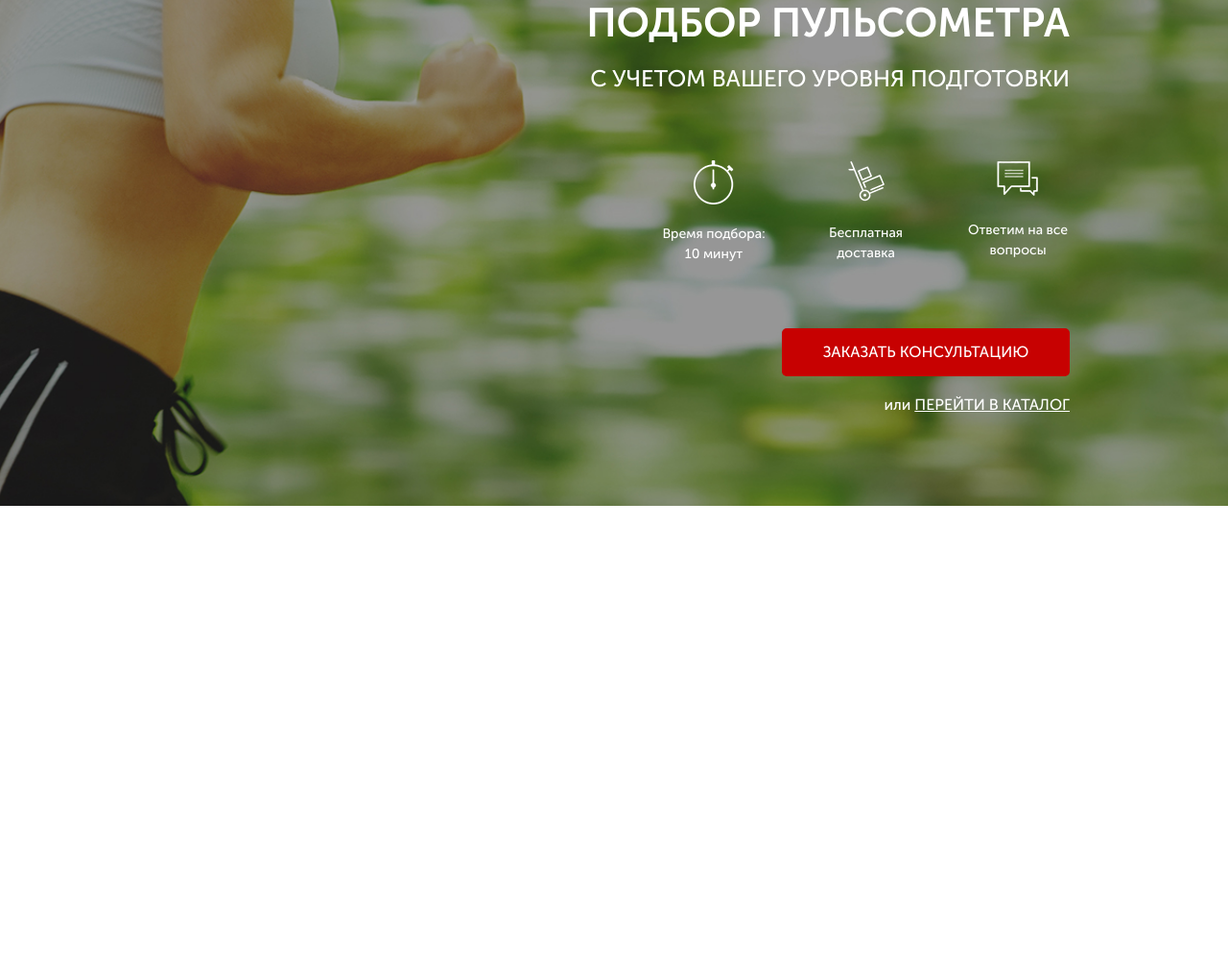
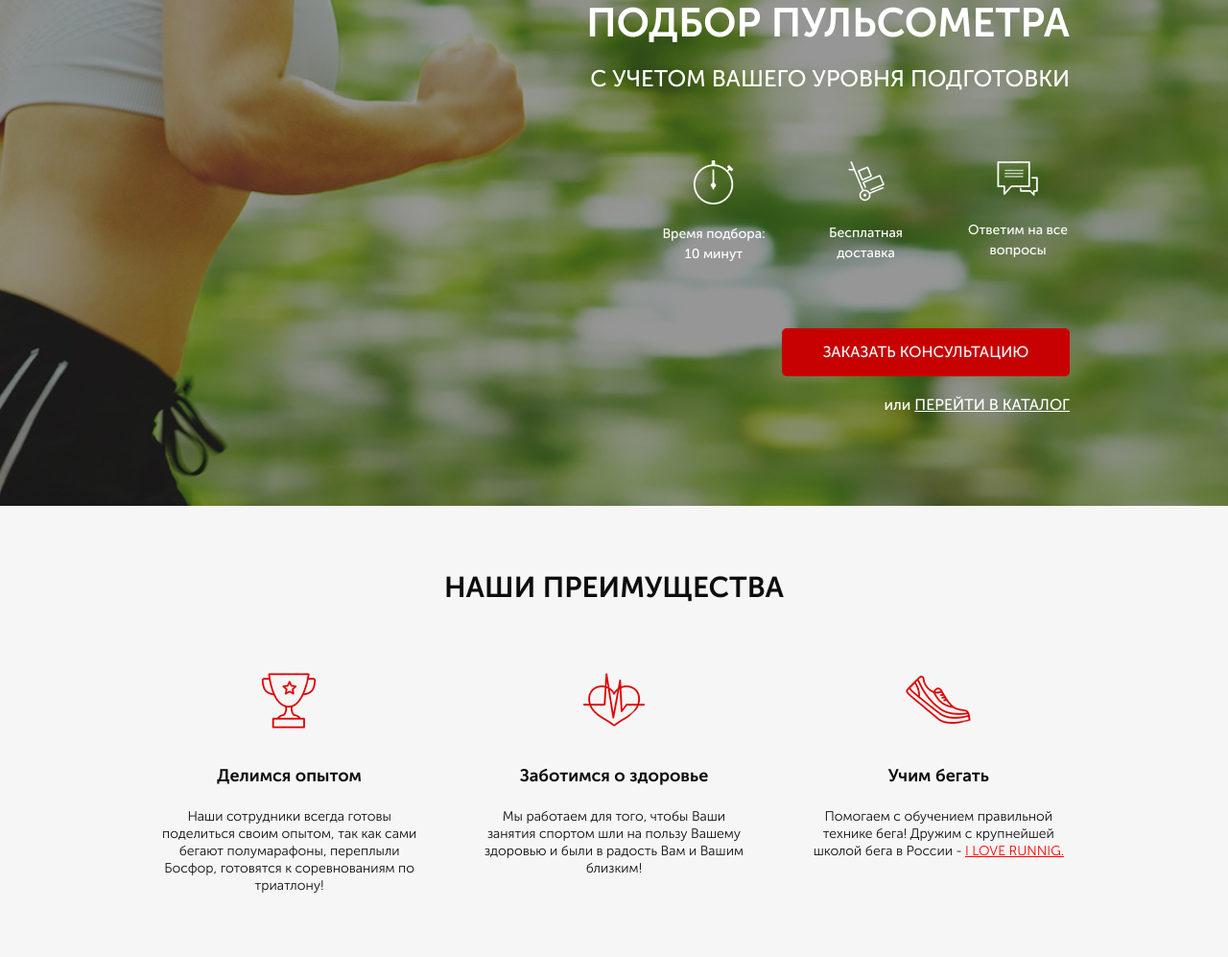
Before and after one commit to SO-Matveev/SO-Matveev, a website: page src/index.html in a window 1280 px wide. Shown: the part 165-1162 px from the top of the page at 96% size. Before the commit the page ends 800 px from the top, so only its background shows below. Drawn offline with Linux system fonts and the light colour scheme.

Commit message:
add section advantges

```diff
--- a/src/index.html
+++ b/src/index.html
@@ -54,5 +54,27 @@
 
         </div>
     </div>
+    <div class="advantges">
+        <div class="container">
+            <h3 class="advantges__header">наши преимущества</h3>
+            <div class="advantges__wrapper">
+                <div class="advantges__item">
+                    <div class="advantges__icon"><img src="icons/cup.png" alt="cup"></div>
+                    <div class="advantges__subheader">Делимся опытом</div>
+                    <div class="advantges__descr">Наши сотрудники всегда готовы поделиться своим опытом, так как сами бегают полумарафоны, переплыли Босфор, готовятся к соревнованиям по триатлону!</div>
+                </div>
+                <div class="advantges__item">
+                    <div class="advantges__icon"><img src="icons/heart.png" alt="heart"></div>
+                    <div class="advantges__subheader">Заботимся о здоровье</div>
+                    <div class="advantges__descr">Мы работаем для того, чтобы Ваши занятия спортом шли на пользу Вашему здоровью и были в радость Вам и Вашим близким!</div>
+                </div>
+                <div class="advantges__item">
+                    <div class="advantges__icon"><img src="icons/shoe.png" alt="shoe"></div>
+                    <div class="advantges__subheader">Учим бегать</div>
+                    <div class="advantges__descr">Помогаем с обучением правильной технике бега! Дружим с крупнейшей школой бега в России - <span class="advantges__run">i love runnig.</span></div>
+                </div>
+            </div>
+        </div>
+    </div>
 </body>
 </html>
--- /dev/null
+++ b/src/sass/blocks/_advantges.scss
@@ -0,0 +1,43 @@
+.advantges{
+    min-height: 470px;
+    background: #F6F6F6;
+    &__header{
+        color: #0D0D0D;
+        text-align: center;
+        padding-top: 70px;
+        font-weight: 700;
+        font-size: 30px;
+        line-height: 30px;
+        text-transform: uppercase;
+    }
+    &__wrapper{
+        display: flex;
+        justify-content: space-between;
+
+    }
+    &__item{
+        text-align: center;
+        width: calc(1/3*100% - (1 - 1/3)*65px)
+    }
+    &__icon{
+        padding-top: 60px;
+    }
+    &__subheader{
+        padding-top: 35px;
+        color: #0D0D0D;
+        font-weight: 700;
+        font-size: 18px;
+    }
+    &__descr{
+        padding-top: 20px;
+        font-weight: 300;
+        color: #0D0D0D;
+        font-size: 14px;
+        line-height: 18px;
+    }
+    &__run{
+        color: #FF0000;
+        text-decoration-line: underline;
+        text-transform: uppercase;
+    }
+}
--- a/src/sass/style.scss
+++ b/src/sass/style.scss
@@ -10,3 +10,4 @@
 @import 'blocks/promo';
 @import 'blocks/header';
 @import 'blocks/buttons';
+@import 'blocks/advantges';
```
Also changed, not shown: dist/style.min.css, src/css/style.min.css.
